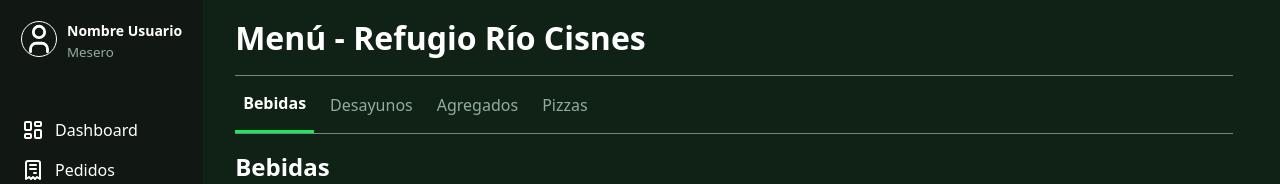
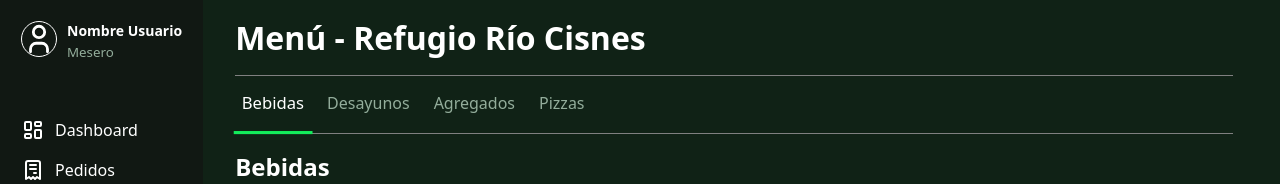
Before and after one commit to Nicolas-Lastra/gastro-manager, a React (Vite) app: page /menu in a window 1280 px wide. Shown: the top 184 px of the page. Built offline with nearby package versions, Linux system fonts and the light colour scheme.

Commit message:
Updated styles to prevent unintentional animations when the bottom border changes width. menuActive class renamed to activeSection.

```diff
--- a/src/components/MenuNavbar.jsx
+++ b/src/components/MenuNavbar.jsx
@@ -11,7 +11,7 @@ export default function MenuNavbar({ sections, onSectionChange, currentSection }
             {sections.map((section) => (
                 <button
                     onClick={() => handleSectionChange(section.id)}
-                    className={`${styles.navbarButton} ${styles.menuActive} ${currentSection === section.id ? styles.activeSection : ''}`}
+                    className={`${styles.navbarButton} ${currentSection === section.id ? styles.activeSection : ''}`}
                     key={`nav-${section.id}`}
                 >
                     {section.name}
--- a/src/components/MenuNavbar.module.css
+++ b/src/components/MenuNavbar.module.css
@@ -17,11 +17,12 @@
     cursor: pointer;
     padding-top: 1rem;
     padding-bottom: 1rem;
+    border-bottom: 3px solid transparent;
+    transition: 300ms;
 }
 
 .activeSection {
     border-bottom: 3px solid var(--text-secondary);
-    font-weight: bold;
     color: var(--text-primary);
-    transition: 300ms;
+    transform: scale(1.04);
 }
```
